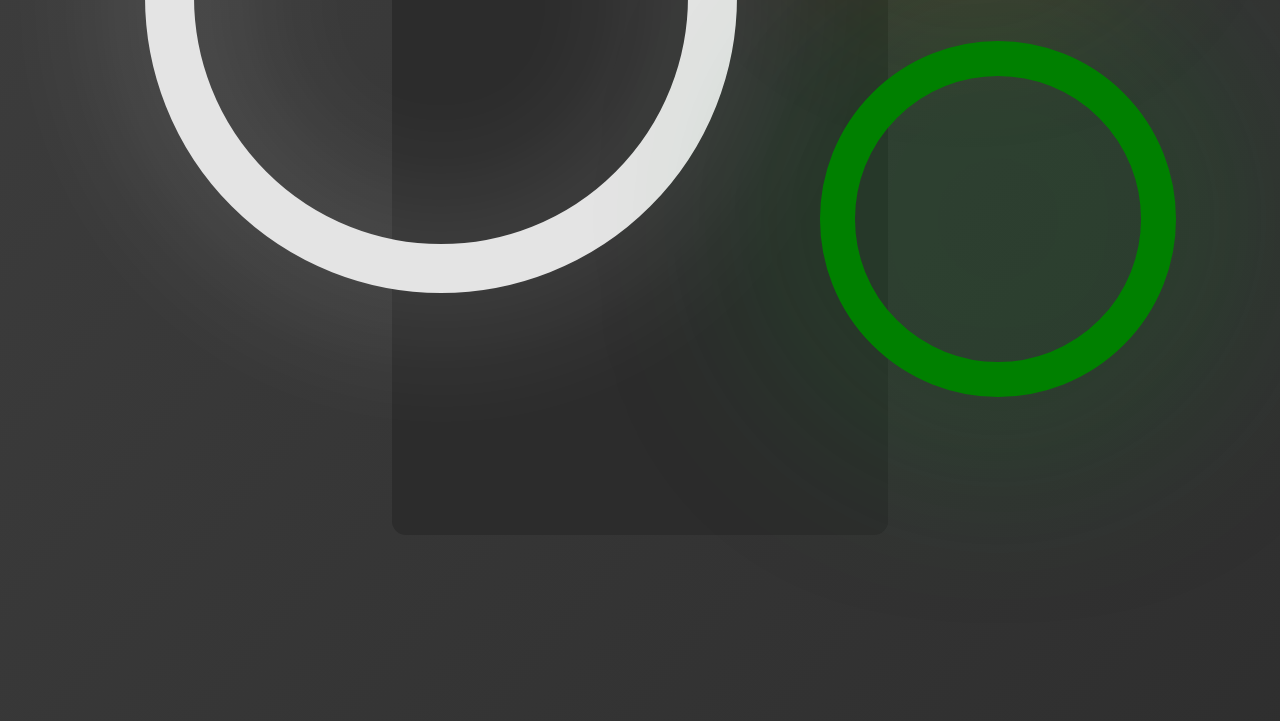
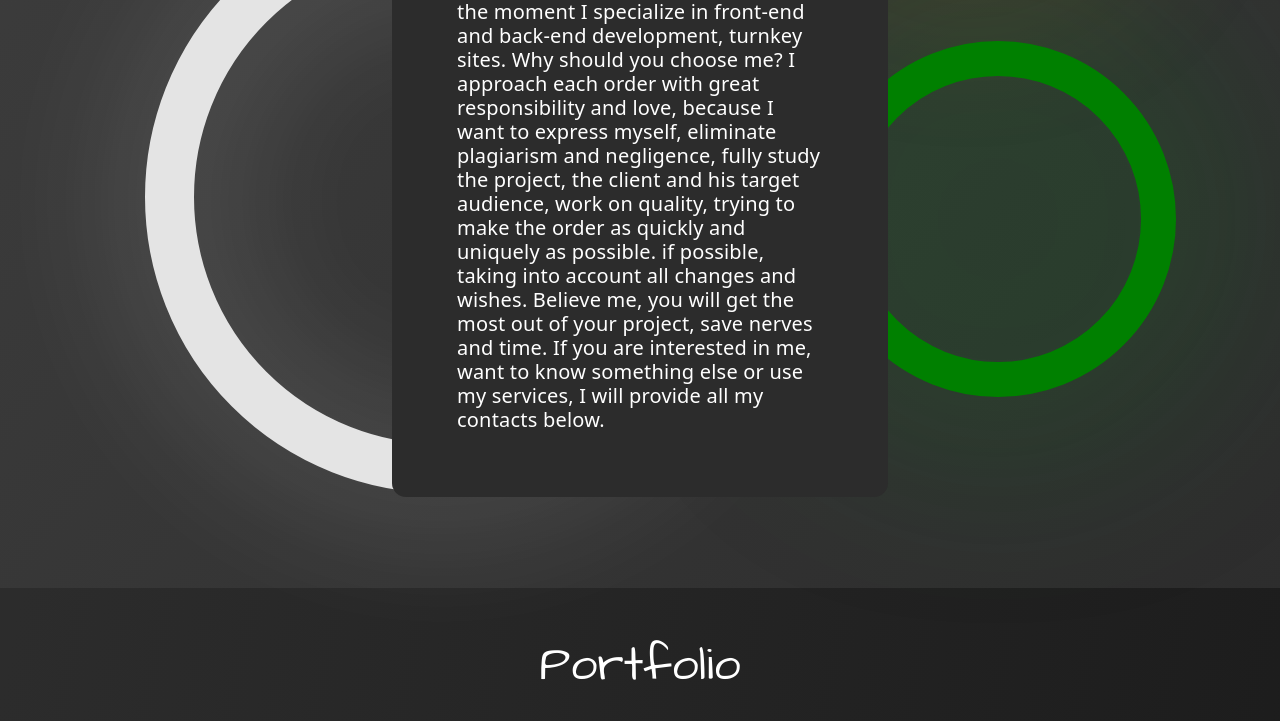
Before and after one commit to prodanserega/portfolio_my, a website built with Parcel: page src/index.html in a window 1280 px wide. Shown: the part 1659-2380 px from the top of the page. Built offline with nearby package versions, Linux system fonts and the light colour scheme.

Commit message:
portfolio

```diff
--- a/src/css/index.css
+++ b/src/css/index.css
@@ -154,7 +154,7 @@ h5 {
 
 .about {
   width: 100%;
-  height: 1847px;
+  height: 1447px;
   background: linear-gradient(130.68deg, #414141 0%, #2d2d2d 100.52%);
 }
 
@@ -167,6 +167,7 @@ h5 {
 .about__inner {
   padding-top: 50px;
   position: relative;
+  z-index: 1000;
 }
 
 .about__tatle {
@@ -175,7 +176,7 @@ h5 {
   color: #e4e4e4;
   display: flex;
   font-family: 'Architects Daughter', cursive;
-  margin-top: 100px;
+  margin-top: 110px;
 
   justify-content: center;
 }
@@ -192,7 +193,7 @@ h5 {
   bottom: 0;
   top: 500px;
   left: 750px;
-  z-index: 3;
+  z-index: -1;
 }
 
 .about__ellipse2 {
@@ -200,12 +201,12 @@ h5 {
   width: 592px;
   height: 592px;
   left: 105px;
-  top: 560px;
+  top: 760px;
   border: 49px solid #e4e4e4;
   box-sizing: border-box;
   filter: drop-shadow(0px 4px 70px rgba(255, 255, 255, 0.25));
   border-radius: 50%;
-  z-index: 3;
+  z-index: -1;
 }
 
 .about__ellipse3 {
@@ -218,14 +219,47 @@ h5 {
   box-sizing: border-box;
   filter: drop-shadow(0px 0px 100px rgba(6, 131, 26, 0.897));
   border-radius: 70%;
-  z-index: 3;
+  z-index: -1;
 }
 
 .about__block {
   margin: 0 auto;
   width: 496px;
-  height: 822px;
+
   background: #2c2c2c;
   border-radius: 14px;
-  z-index: -1;
+  z-index: 4;
 }
+
+.about__text {
+  font-style: normal;
+  font-weight: 300;
+  font-size: 20px;
+  line-height: 24px;
+  display: flex;
+  align-items: center;
+  letter-spacing: 0.01em;
+  padding: 65px;
+  color: #ffffff;
+}
+
+/* portfolio */
+
+.portfolio {
+  width: 100%;
+  height: 100vh;
+  background: linear-gradient(101.56deg, #2c2c2c 1.56%, #1c1c1c 95.55%);
+}
+
+.portfolio__tatle {
+  font-family: 'Architects Daughter', cursive;
+  font-style: normal;
+  font-weight: normal;
+  font-size: 48px;
+  line-height: 54px;
+  display: flex;
+  justify-content: center;
+  padding-top: 50px;
+
+  color: #ffffff;
+}
--- a/src/index.html
+++ b/src/index.html
@@ -135,10 +135,39 @@
             <div class="about__ellipse1"></div>
             <div class="about__ellipse2"></div>
             <div class="about__ellipse3"></div>
-            <div class="about__block"></div>
+            <div class="about__block">
+              <p class="about__text">
+                Hello everyone again! So, you already know that my name is Sergei. A little about
+                myself: I am 26 years old, I live in Kyiv, Ukraine. Why programming? Everything is
+                simple - I like it, the profession of the future, thanks to which I can provide for
+                myself and make my dream come true - travel, at the moment I specialize in front-end
+                and back-end development, turnkey sites. Why should you choose me? I approach each
+                order with great responsibility and love, because I want to express myself,
+                eliminate plagiarism and negligence, fully study the project, the client and his
+                target audience, work on quality, trying to make the order as quickly and uniquely
+                as possible. if possible, taking into account all changes and wishes. Believe me,
+                you will get the most out of your project, save nerves and time. If you are
+                interested in me, want to know something else or use my services, I will provide all
+                my contacts below.
+              </p>
+            </div>
+          </div>
+        </div>
+      </section>
+      <section class="portfolio">
+        <div class="container">
+          <div class="portfolio__inner">
+            <h2 class="portfolio__tatle">Portfolio</h2>
           </div>
         </div>
       </section>
     </main>
+    <footer class="contact">
+      <div class="container">
+        <div class="contact__inner">
+          <div class="contact__nav"></div>
+        </div>
+      </div>
+    </footer>
   </body>
 </html>
```
